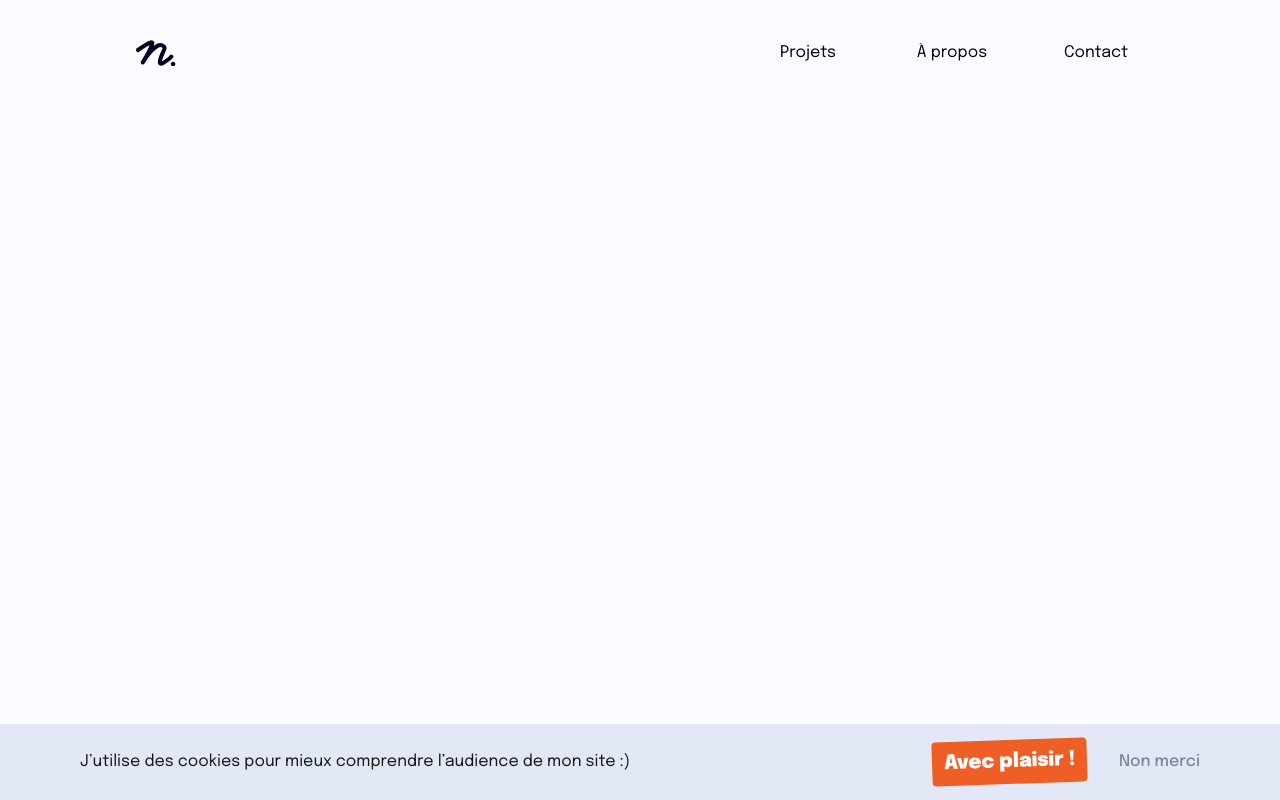
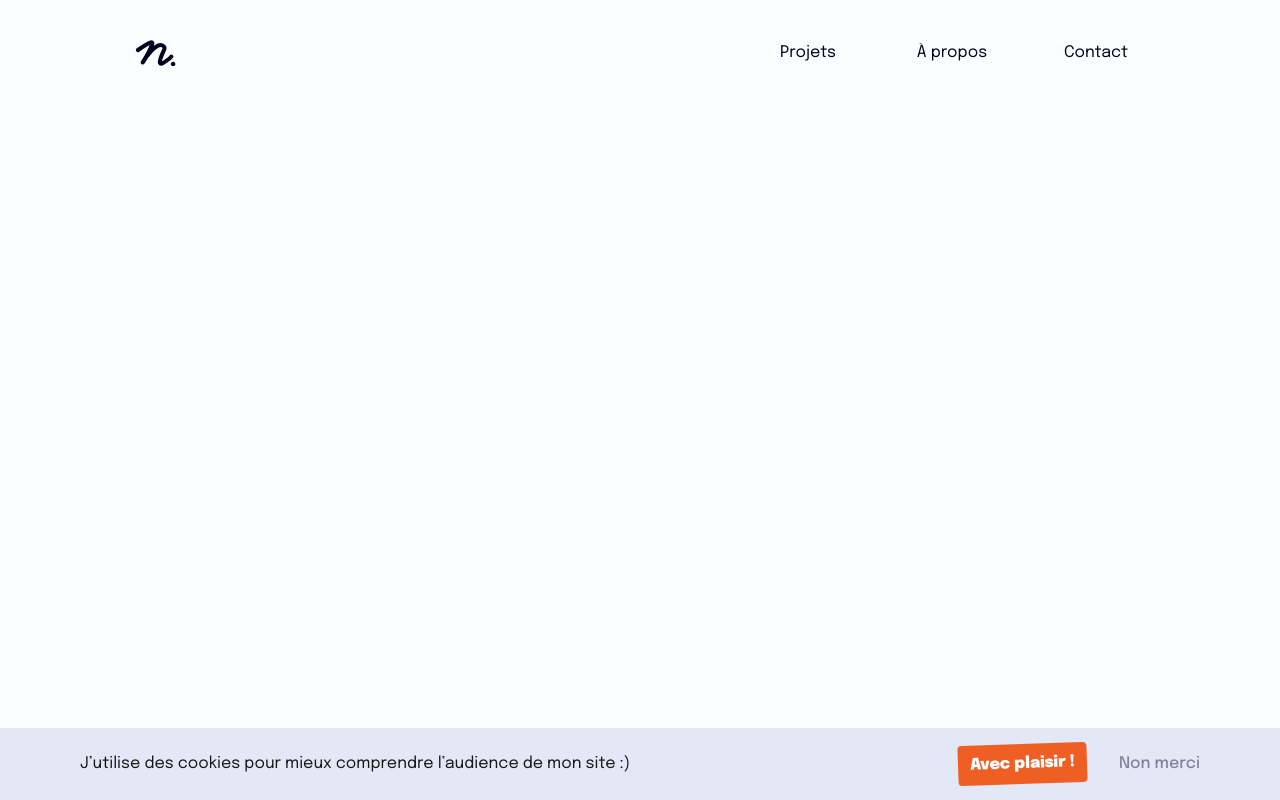
Before and after one commit to Eweeen/portfolio-noemie, a Next.js app: page / in a window 1280 px wide. Shown: the top 800 px of the page. Built offline with nearby package versions, Linux system fonts and the light colour scheme.

Commit message:
refactor: btn text size

```diff
--- a/components/common/cookies-consent.tsx
+++ b/components/common/cookies-consent.tsx
@@ -59,7 +59,7 @@ export default function CookieConsent({ gaId }: { gaId: string }) {
           </p>
           <div className="flex gap-8">
             <button
-              className="text-white text-xl font-black bg-red px-3 py-2 rounded-sm -rotate-2 hover:rotate-0 transition-transform duration-300 cursor-pointer"
+              className="text-white font-black bg-red px-3 py-2 rounded-sm -rotate-2 hover:rotate-0 transition-transform duration-300 cursor-pointer"
               onClick={() => handleChoice("accepted")}
             >
               Avec plaisir !
```
